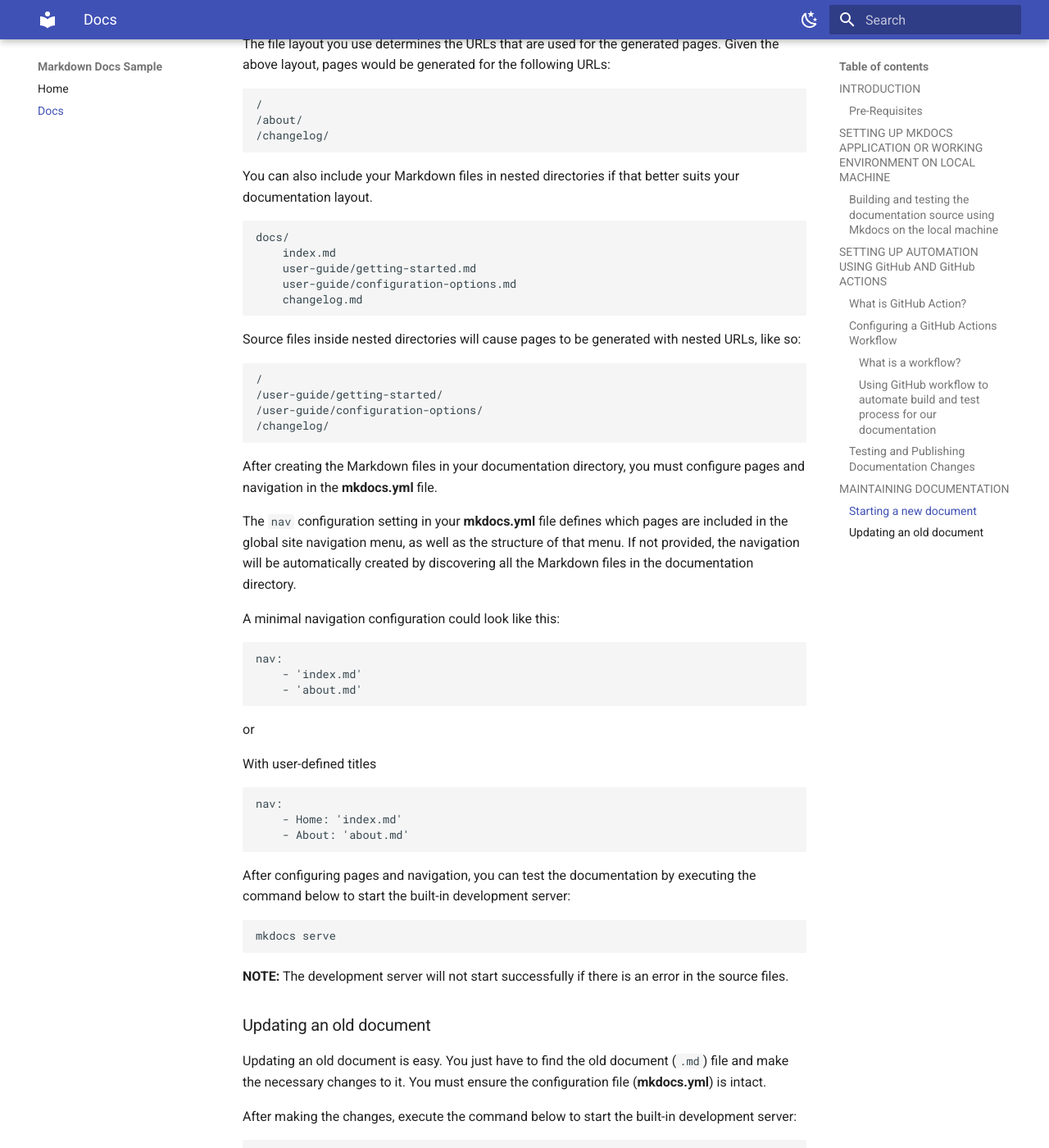
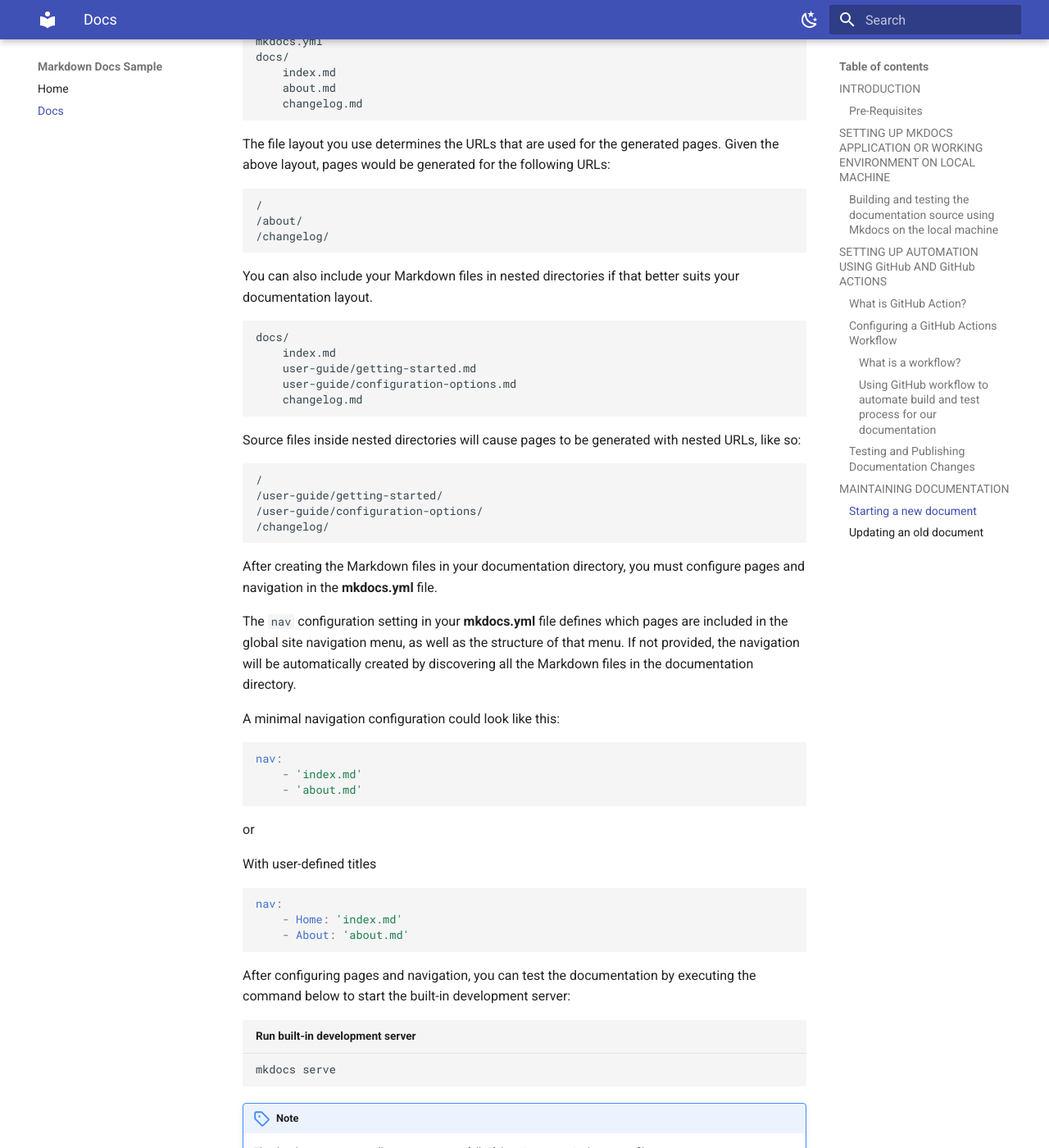
Before and after one commit to iSOLveIT/mkdocs-gen, an MkDocs documentation site: the page built from docs/docs.md, in a window 1280 px wide and 1400 px high, scrolled down 4721 px. Shown: the whole window at 82% size. Built offline with MkDocs 1.6.1 and Material for MkDocs 9.7.7, drawn with Linux system fonts in a browser that asks for light colours; some of the changed text lies outside the part shown.

````diff
--- a/docs/docs.md
+++ b/docs/docs.md
@@ -52,19 +52,19 @@ Python virtual environment and install MkDocs.
 
 Set up the Python virtual environment using this command:
 
-```bash
+``` bash
 python --m venv <folder_name(e.g: .virenv)>
 ```
 
 Install MkDocs using this command:
 
-```bash
+``` bash
 pip install mkdocs
 ```
 
 With MkDocs installed, you can run the command,
 
-```bash
+``` bash title="Create a new MkDocs project"
 mkdocs new <project_directory>
 ```
 
@@ -89,7 +89,7 @@ After you have set up the source directory for the documentation, you
 can use the command below to run the built-in development server
 provided by MkDocs.
 
-```bash
+``` bash title="Run the built-in development server"
 mkdocs serve
 ```
 
@@ -99,7 +99,7 @@ the documentation build files.
 
 To generate the documentation build files, you can run this command:
 
-```bash
+``` bash title="Build the MkDocs documentation"
 mkdocs build
 ```
 
@@ -254,7 +254,7 @@ documentation directory.
 
 A minimal navigation configuration could look like this:
 
-```yaml
+``` yaml
 nav:
 	- 'index.md'
 	- 'about.md'
@@ -264,7 +264,7 @@ or
 
 With user-defined titles
 
-```yaml
+``` yaml
 nav:
 	- Home: 'index.md'
 	- About: 'about.md'
@@ -273,12 +273,13 @@ nav:
 After configuring pages and navigation, you can test the documentation
 by executing the command below to start the built-in development server:
 
-```bash
+``` bash title="Run built-in development server"
 mkdocs serve
 ```
+!!! note
 
-**NOTE:** The development server will not start successfully if there is
-an error in the source files.
+    The development server will not start successfully if there is
+    an error in the source files.
 
 ### Updating an old document
 
@@ -290,9 +291,11 @@ After making the changes, execute the command below to start the
 built-in development server:
 
 
-```bash
+``` bash title="Run built-in development server"
 mkdocs serve
 ```
 
-**NOTE:** The development server will not start successfully if there is
-an error in the source files.
+!!! note
+
+    The development server will not start successfully if there is
+    an error in the source files.
--- a/mkdocs.yml
+++ b/mkdocs.yml
@@ -20,3 +20,24 @@ theme:
       toggle:
         icon: material/weather-sunny
         name: Switch to light mode
+  icon:
+    admonition:
+      note: octicons/tag-16
+      abstract: octicons/checklist-16
+      info: octicons/info-16
+      tip: octicons/squirrel-16
+      success: octicons/check-16
+      question: octicons/question-16
+      warning: octicons/alert-16
+      failure: octicons/x-circle-16
+      danger: octicons/zap-16
+      bug: octicons/bug-16
+      example: octicons/beaker-16
+      quote: octicons/quote-16
+markdown_extensions:
+  - admonition
+  - pymdownx.highlight:
+      anchor_linenums: true
+  - pymdownx.inlinehilite
+  - pymdownx.snippets
+  - pymdownx.superfences
````
